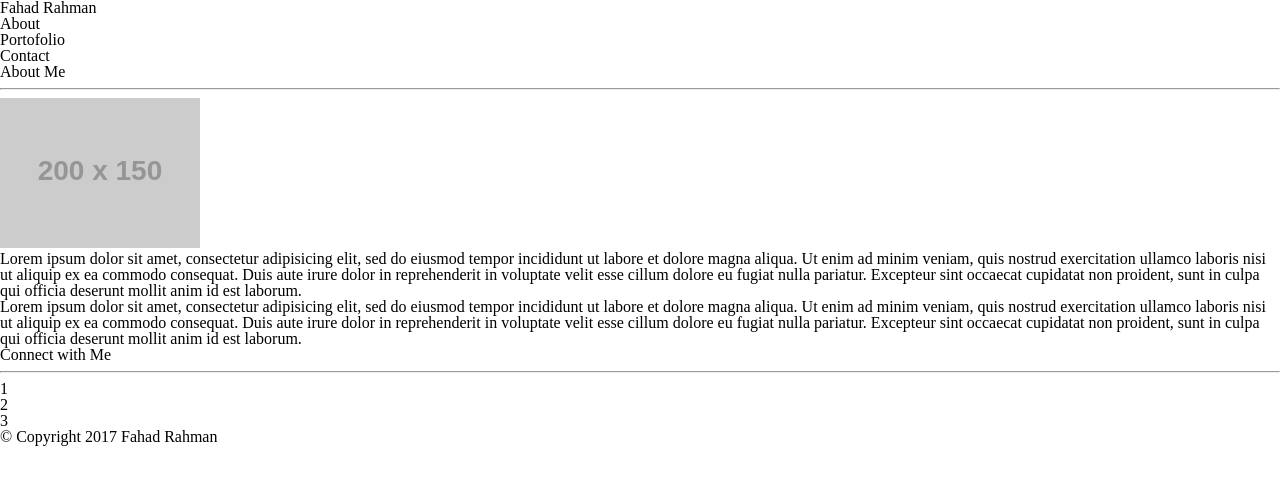
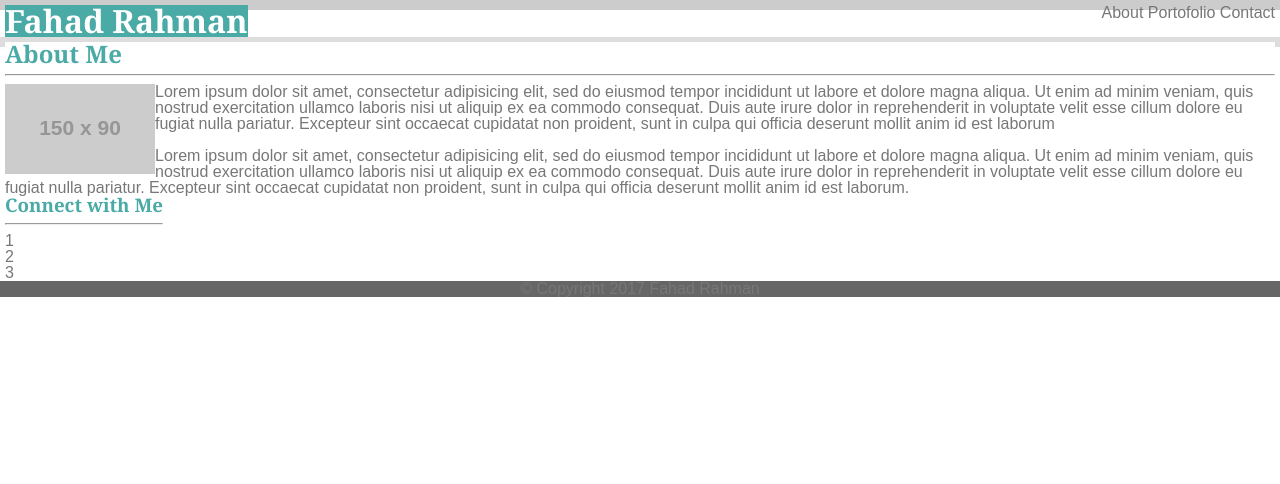
Before and after one commit to fbrahman/fbrahman.github.io, a plain HTML site: page index.html in a window 1280 px wide. Drawn offline with Linux system fonts and the light colour scheme; files that its build step writes are made by us from their sources; placeholder pictures from the web are drawn by us.

Commit message:
Styling for Index.html and back image for main section

```diff
--- a/assets/css/style.css
+++ b/assets/css/style.css
@@ -1,2 +1,78 @@
 /* contact form style information
 https://www.w3schools.com/howto/howto_css_contact_form.asp*/
+body{
+    font-family: "Arial", "helvitica Neue", Helvetica, sans-serif;
+    color: #777777;
+}
+
+header{
+    background-color: #ffffff;
+    border-style: solid;
+    border-color: #cccccc;
+    border-width: 5px;
+}
+
+footer{
+    background-color: #666666;
+    clear: both;
+/*    position: absolute;
+    position: bottom;*/
+}
+.Main {
+
+border-color: #dddddd;
+border-style: solid;
+border-width: 5px;
+background-image: url(../images/gray.png);
+clear: both;
+
+}
+
+h1, h2, h3{
+font-family: "Georgia", Times, "Times New Roman", serif;
+font-weight: bold;
+}
+
+h2, h3{
+    color:#4aaaa5;
+}
+
+h1{
+    text-align: center;
+    color: white;
+    background-color: #4aaaa5;
+    font-size: 2em;
+    float: left;
+}
+
+nav {
+    float: right;
+}
+
+header nav ul li{
+    /*float: left;*/
+     display: inline-block;
+}
+
+h2{
+    font-size: 1.5em;
+}
+
+h3{
+    font-size: 1.17em;
+}
+ul{
+    list-style: none;
+}
+#img{
+    float: left;
+}
+
+#AboutMe, #Connect{
+    background-color: #ffffff;
+    float: left;
+}
+
+#copyright{
+    text-align: center;
+}
--- a/index.html
+++ b/index.html
@@ -2,8 +2,8 @@
 <html>
 <head>
 	<title>Basic Portfolio</title>
-	<link rel="stylesheet" type="text/css" href="/assets/css/style.css">
-	<link rel="stylesheet" type="text/css" href="/assets/cess/reset.css">
+	<link rel="stylesheet" type="text/css" href="assets/css/reset.css">
+	<link rel="stylesheet" type="text/css" href="assets/css/style.css">
 </head>
 <body>
 <header>
@@ -24,15 +24,16 @@
 			About Me
 		</h2>
 		<hr>
-		<img src="http://placehold.it/200x150" alt="Placeholder">
+		<img src="http://placehold.it/150x90" alt="Placeholder" id="img">
 		<p>
 			Lorem ipsum dolor sit amet, consectetur adipisicing elit, sed do eiusmod
 			tempor incididunt ut labore et dolore magna aliqua. Ut enim ad minim veniam,
 			quis nostrud exercitation ullamco laboris nisi ut aliquip ex ea commodo
 			consequat. Duis aute irure dolor in reprehenderit in voluptate velit esse
 			cillum dolore eu fugiat nulla pariatur. Excepteur sint occaecat cupidatat non
-			proident, sunt in culpa qui officia deserunt mollit anim id est laborum.
+			proident, sunt in culpa qui officia deserunt mollit anim id est laborum
 		</p>
+		<br>
 		<p>
 			Lorem ipsum dolor sit amet, consectetur adipisicing elit, sed do eiusmod
 			tempor incididunt ut labore et dolore magna aliqua. Ut enim ad minim veniam,
```
Also changed, not shown: contact.html (+1 -1 lines), portfolio.html (+1 -1 lines), assets/images/gray.png (added).
